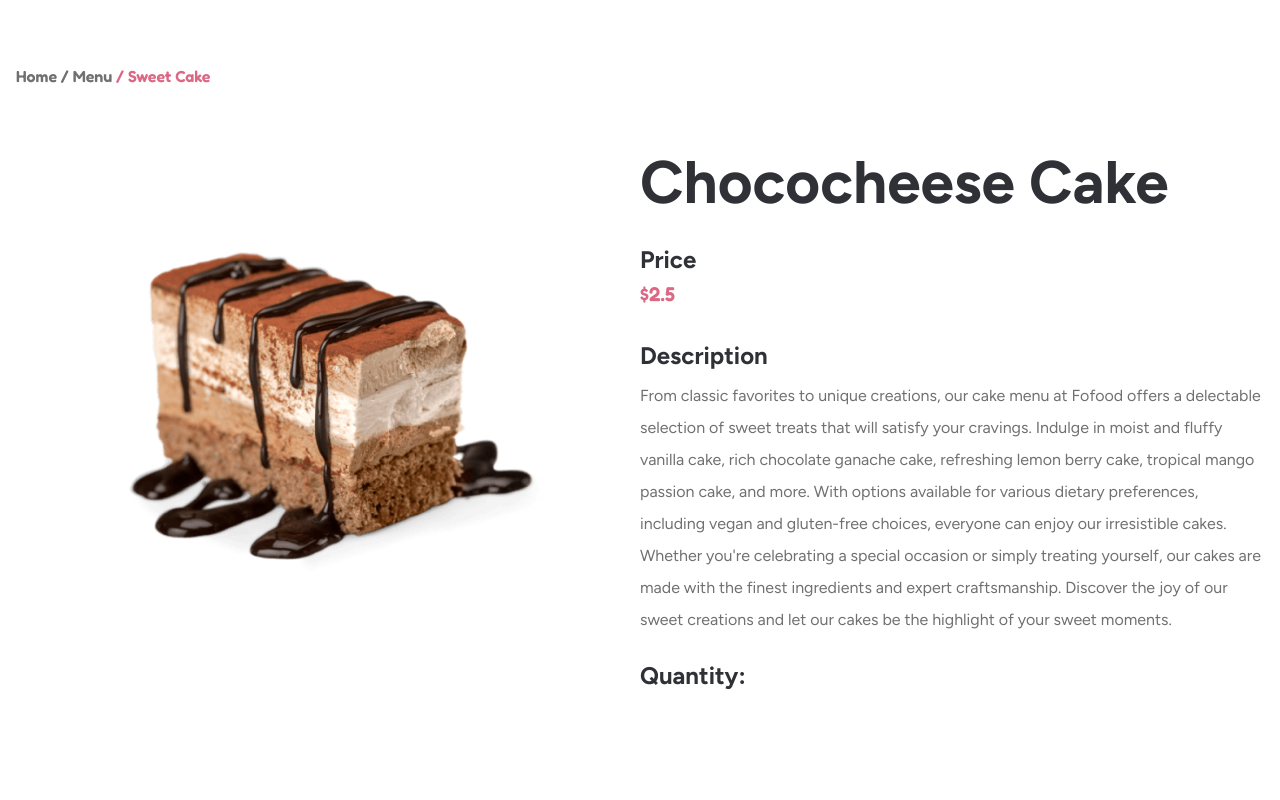
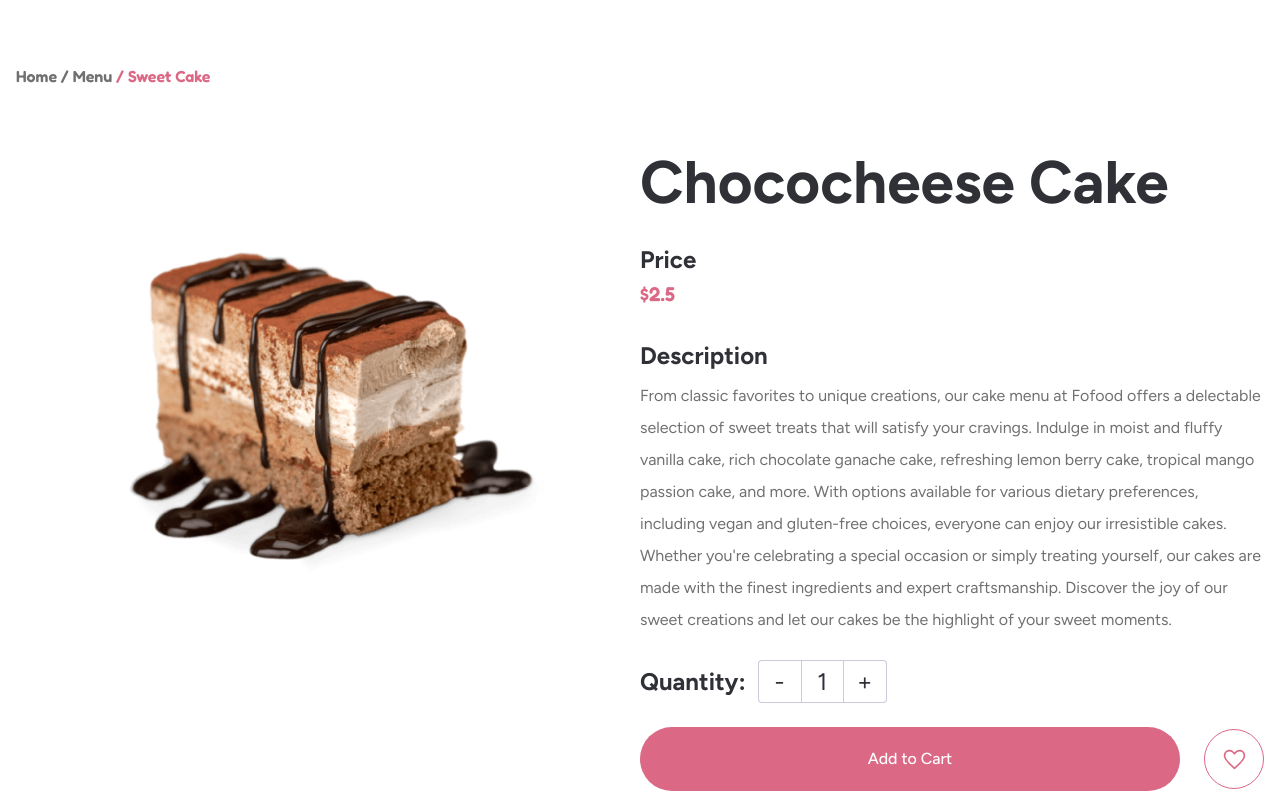
Before and after one commit to sandra-selezen/dessert-alert, a Next.js app: page /menu/1 in a window 1280 px wide. Shown: the top 800 px of the page. Built offline with nearby package versions, Linux system fonts and the light colour scheme.

Commit message:
Create MenuItem component

```diff
--- a/src/app/menu/[id]/page.tsx
+++ b/src/app/menu/[id]/page.tsx
@@ -1,6 +1,9 @@
+import Image from "next/image";
+
+import { menu } from "@/lib/data";
+
+import { MenuItem } from "@/components/MenuItem/MenuItem";
 import { PopularMenu } from "@/components/PopularMenu/PopularMenu";
-import { menu } from "@/lib/data";
-import Image from "next/image";
 
 export async function generateStaticParams() {
   return menu.map((item) => ({
@@ -22,27 +25,7 @@ const MenuDetails = ({ params }: { params: { id: string } }) => {
         <p className="font-fredoka font-semibold text-black50">Home / Menu <span className="text-pink100">/ Sweet Cake</span></p>
       </div>
       <section className="container mx-auto pb-20 lg:pb-36 px-4 flex flex-col lg:flex-row">
-        <div className="basis-1/2">
-          <Image src={item?.image} width={343} height={343} alt={item?.name} className="mx-auto w-full h-auto lg:w-[522px]" />
-        </div>
-        <div className="basis-1/2">
-          <h1 className="mb-4 lg:mb-8 font-bold text-4xl lg:text-6xl">{item?.name}</h1>
-          <p className="font-bold text-2xl mb-1">Price</p>
-          <span className="font-fredoka font-semibold text-xl text-pink100">${item?.price}</span>
-          <div className="mt-8">
-            <h3 className="font-bold text-2xl mb-2">Description</h3>
-            <p className="text-black50 text-base/8">
-              From classic favorites to unique creations, our cake menu at Fofood offers a delectable selection of sweet treats that will satisfy your cravings.
-              Indulge in moist and fluffy vanilla cake, rich chocolate ganache cake, refreshing lemon berry cake, tropical mango passion cake, and more.
-              With options available for various dietary preferences, including vegan and gluten-free choices, everyone can enjoy our irresistible cakes.
-              Whether you're celebrating a special occasion or simply treating yourself, our cakes are made with the finest ingredients and expert craftsmanship.
-              Discover the joy of our sweet creations and let our cakes be the highlight of your sweet moments.
-            </p>
-          </div>
-          <div className="mt-6">
-            <h3 className="font-bold text-2xl mb-2">Quantity:</h3>
-          </div>
-        </div>
+        <MenuItem item={item} />
       </section>
       <section className="container mx-auto pb-20 lg:pb-36 px-4">
         <PopularMenu />
--- /dev/null
+++ b/src/components/MenuItem/MenuItem.tsx
@@ -0,0 +1,115 @@
+"use client";
+
+import { useState } from "react";
+import Image, { StaticImageData } from "next/image";
+
+import HeartIcon from "../../../public/icons/favorite.svg";
+
+import { PrimaryButton } from "../Buttons/PrimaryButton";
+
+interface IMenuItem {
+  item: {
+    id: number;
+    name: string;
+    price: number;
+    image: StaticImageData;
+  }
+}
+
+export const MenuItem = ({ item }: IMenuItem) => {
+  const [quantity, setQuantity] = useState(1);
+
+  const increaseQuantity = () => {
+    setQuantity((prev) => prev + 1);
+  };
+
+  const decreaseQuantity = () => {
+    if (quantity > 1) {
+      setQuantity((prev) => prev - 1);
+    }
+  };
+
+  const addToCart = () => {
+    const cart = JSON.parse(localStorage.getItem("cart") || "[]");
+    const existingItemIndex = cart.findIndex((cartItem: any) => cartItem.item.id === item.id);
+
+    if (existingItemIndex !== -1) {
+      cart[existingItemIndex].quantity += quantity;
+    } else {
+      cart.push({ item, quantity });
+    }
+
+    localStorage.setItem("cart", JSON.stringify(cart));
+    alert("Product added to cart!");
+  };
+
+  const addToFavorites = () => {
+    const favorites = JSON.parse(localStorage.getItem("favorites") || "[]");
+    const existingItem = favorites.find((favorite: any) => favorite.id === item.id);
+    if (!existingItem) {
+      favorites.push(item);
+      localStorage.setItem("favorites", JSON.stringify(favorites));
+      alert("Added to Favorites!");
+    } else {
+      alert("This item is already in Favorites!");
+    }
+  };
+
+  return (
+    <>
+      <div className="basis-1/2">
+        <Image src={item.image} width={343} height={343} alt={item.name} className="mx-auto w-full h-auto lg:w-[522px]" />
+      </div>
+      <div className="basis-1/2">
+        <h1 className="mb-4 lg:mb-8 font-bold text-4xl lg:text-6xl">{item.name}</h1>
+        <p className="font-bold text-2xl mb-1">Price</p>
+        <span className="font-fredoka font-semibold text-xl text-pink100">${item.price}</span>
+        <div className="mt-8">
+          <h3 className="font-bold text-2xl mb-2">Description</h3>
+          <p className="text-black50 text-base/8">
+            From classic favorites to unique creations, our cake menu at Fofood offers a delectable selection of sweet treats that will satisfy your cravings.
+            Indulge in moist and fluffy vanilla cake, rich chocolate ganache cake, refreshing lemon berry cake, tropical mango passion cake, and more.
+            With options available for various dietary preferences, including vegan and gluten-free choices, everyone can enjoy our irresistible cakes.
+            Whether you're celebrating a special occasion or simply treating yourself, our cakes are made with the finest ingredients and expert craftsmanship.
+            Discover the joy of our sweet creations and let our cakes be the highlight of your sweet moments.
+          </p>
+        </div>
+        <div className="my-6 flex items-center">
+          <h3 className="font-bold text-2xl mr-3">Quantity:</h3>
+          <div className="flex">
+            <button
+              className="w-[43px] h-[43px] border-l border-t border-b rounded-tl rounded-bl border-light-gray"
+              onClick={decreaseQuantity}
+              disabled={quantity === 1}
+            >
+              <span className="text-2xl">-</span>
+            </button>
+            <span className="w-[43px] h-[43px] flex items-center justify-center text-2xl border border-light-gray">{quantity}</span>
+            <button
+              className="w-[43px] h-[43px] border-r border-t border-b rounded-tr rounded-br border-light-gray"
+              onClick={increaseQuantity}
+            >
+              <span className="text-2xl">+</span>
+            </button>
+          </div>
+        </div>
+        <div className="flex gap-6 items-center">
+          <PrimaryButton
+            type="button"
+            onClick={addToCart}
+            clasName="flex-1"
+          >
+            Add to Cart
+          </PrimaryButton>
+          <button
+            type="button"
+            onClick={addToFavorites}
+            className="p-2 w-[60px] h-[60px] flex justify-center items-center rounded-full bg-transparent border border-solid border-pink100"
+          >
+            <HeartIcon />
+          </button>
+        </div>
+      </div>
+    </>
+  )
+}
--- a/src/components/PopularMenu/PopularMenu.tsx
+++ b/src/components/PopularMenu/PopularMenu.tsx
@@ -17,7 +17,7 @@ export const PopularMenu = () => {
           <li key={item.id} className="menu-item">
             <Image src={item.image} width={150} height={150} alt={item.name} className="mb-3" />
             <Link href={`/menu/${item.id}`} className="mb-2 font-bold">{item.name}</Link>
-            <span className="font-fredoka font-semibold text-pink100">{item.price}</span>
+            <span className="font-fredoka font-semibold text-pink100">${item.price}</span>
             <div className="button-wrapper">
               <button className="p-2 flex justify-center items-center rounded-full bg-transparent border border-solid border-pink100">
                 <HeartIcon />
--- a/tailwind.config.ts
+++ b/tailwind.config.ts
@@ -29,6 +29,7 @@ const config: Config = {
       },
       borderColor: {
         'white': 'rgba(255, 255, 255, 0.4)',
+        'light-gray': '#c8ccdb',
       },
       backgroundImage: {
         'cupcake-pattern': 'url("../../public/images/bg-review.png")',
```
